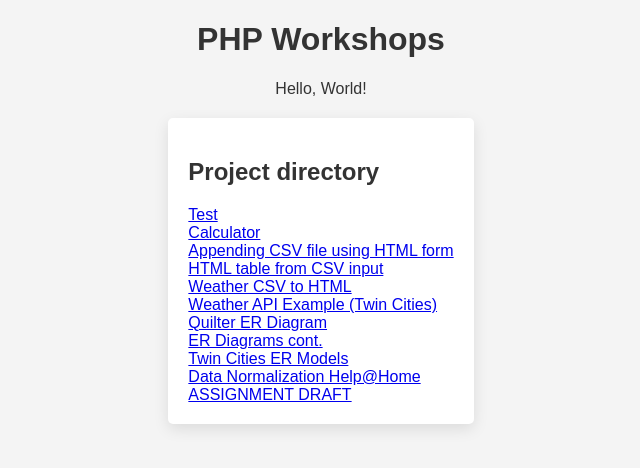
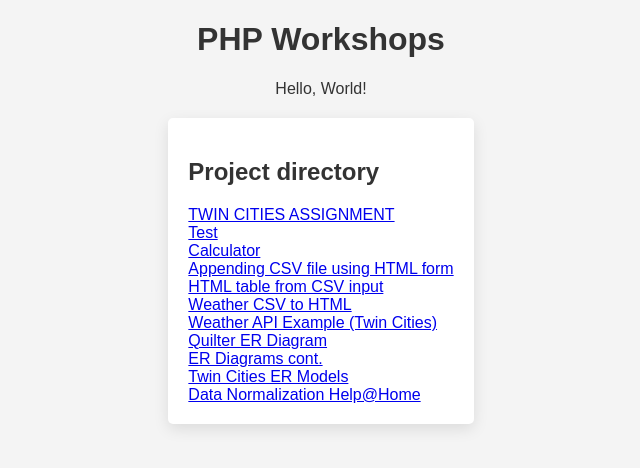
Before and after one commit to enzojoly/docker-LAMP, a PHP site: page / in a window 1280 px wide. Shown: the top 468 px of the page, without its empty margins (319-959 px from the left). Run offline with PHP 8.4, Linux system fonts and the light colour scheme.

Commit message:
Twin Cities upload

```diff
--- a/html/index.php
+++ b/html/index.php
@@ -35,6 +35,7 @@
 
 	<div class="a">
     <h2>Project directory</h2>
+    <a href="assignment/twinCities.php">TWIN CITIES ASSIGNMENT</a><br>
     <a href="ws1/test.php">Test</a><br>
     <a href="ws2/calc.php">Calculator</a><br>
     <a href="ws3/append_csv.php">Appending CSV file using HTML form</a><br>
@@ -45,7 +46,6 @@
     <a href="ws8/8.php">ER Diagrams cont.</a><br>
     <a href="ws9/9.php">Twin Cities ER Models</a><br>
     <a href="ws10/10.php">Data Normalization Help@Home</a><br>
-    <a href="assignment/twinCities.php">ASSIGNMENT DRAFT</a><br>
 
 	</div>
 </body>
```
